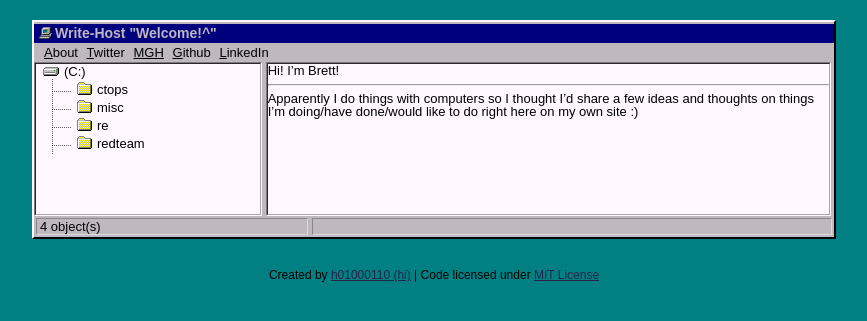
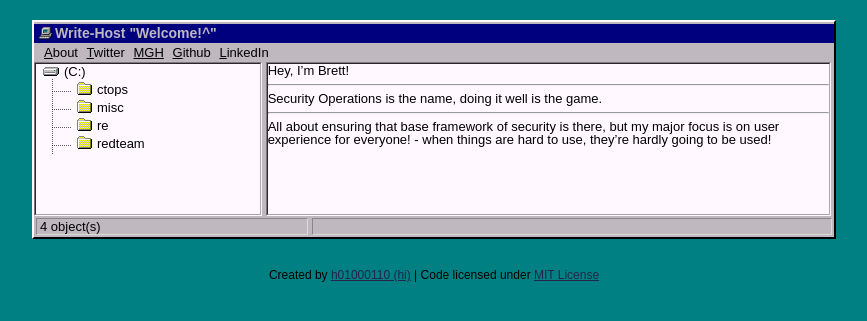
Before and after one commit to CrazyLlama/crazyllama.github.io, a Jekyll site: the page built from me/index.md, in a window 1280 px wide. Shown: the top 321 px of the page, without its empty margins (206-1073 px from the left). Built offline with Jekyll 4.4.1, drawn with Linux system fonts in a browser that asks for light colours; our own code applies the rules of GitHub Pages for plain Markdown files.

Commit message:
Update index.md
Updated to not be a cringy

```diff
--- a/me/index.md
+++ b/me/index.md
@@ -2,6 +2,8 @@
 layout: me
 title: "println("HelloWorld")"
 ---
-Hi! I'm Brett!
+Hey, I'm Brett!
 * * *
-Apparently I do things with computers so I thought I'd share a few ideas and thoughts on things I'm doing/have done/would like to do right here on my own site :)
+Security Operations is the name, doing it well is the game.
+* * *
+All about ensuring that base framework of security is there, but my major focus is on user experience for everyone! - when things are hard to use, they're hardly going to be used!
```
